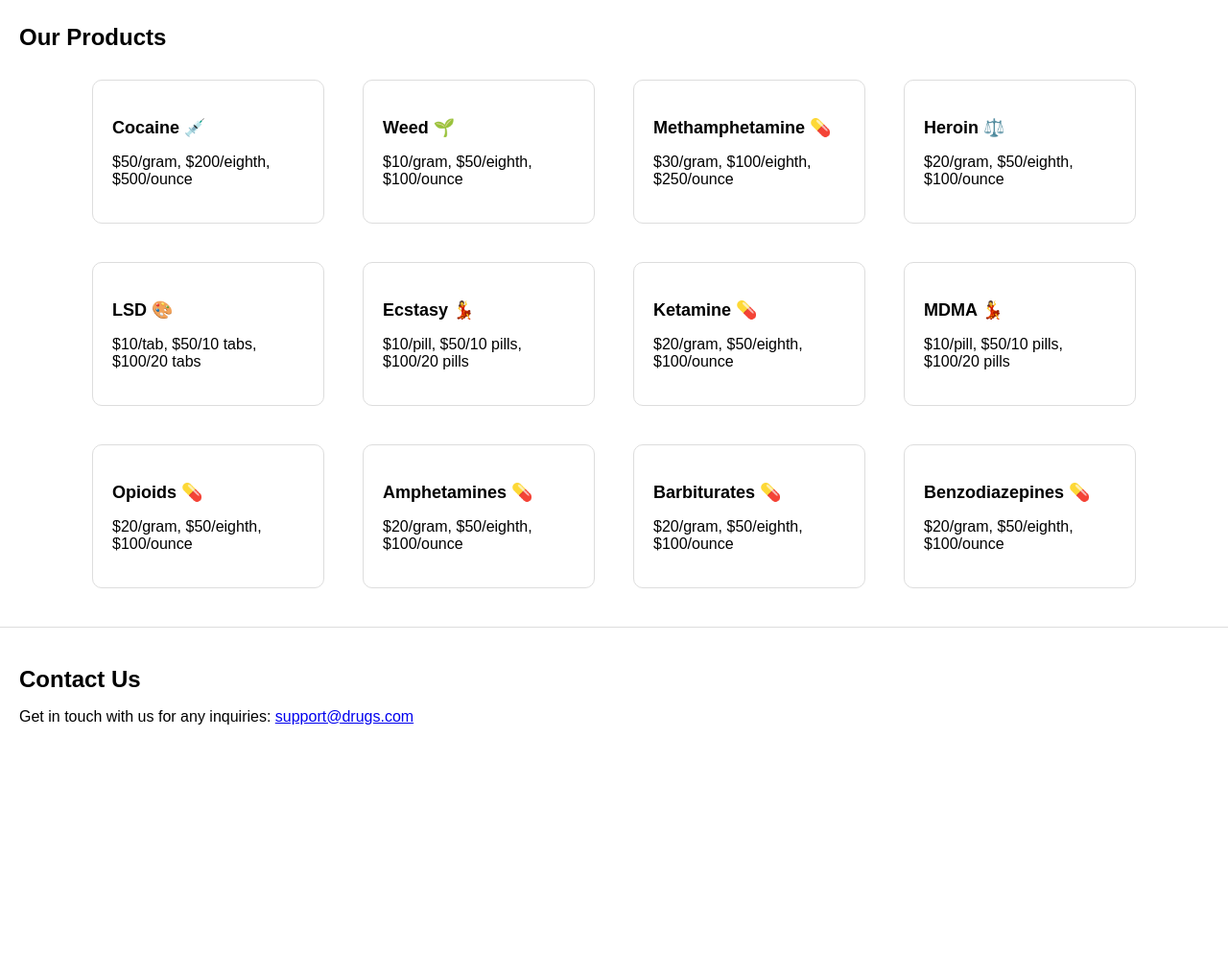
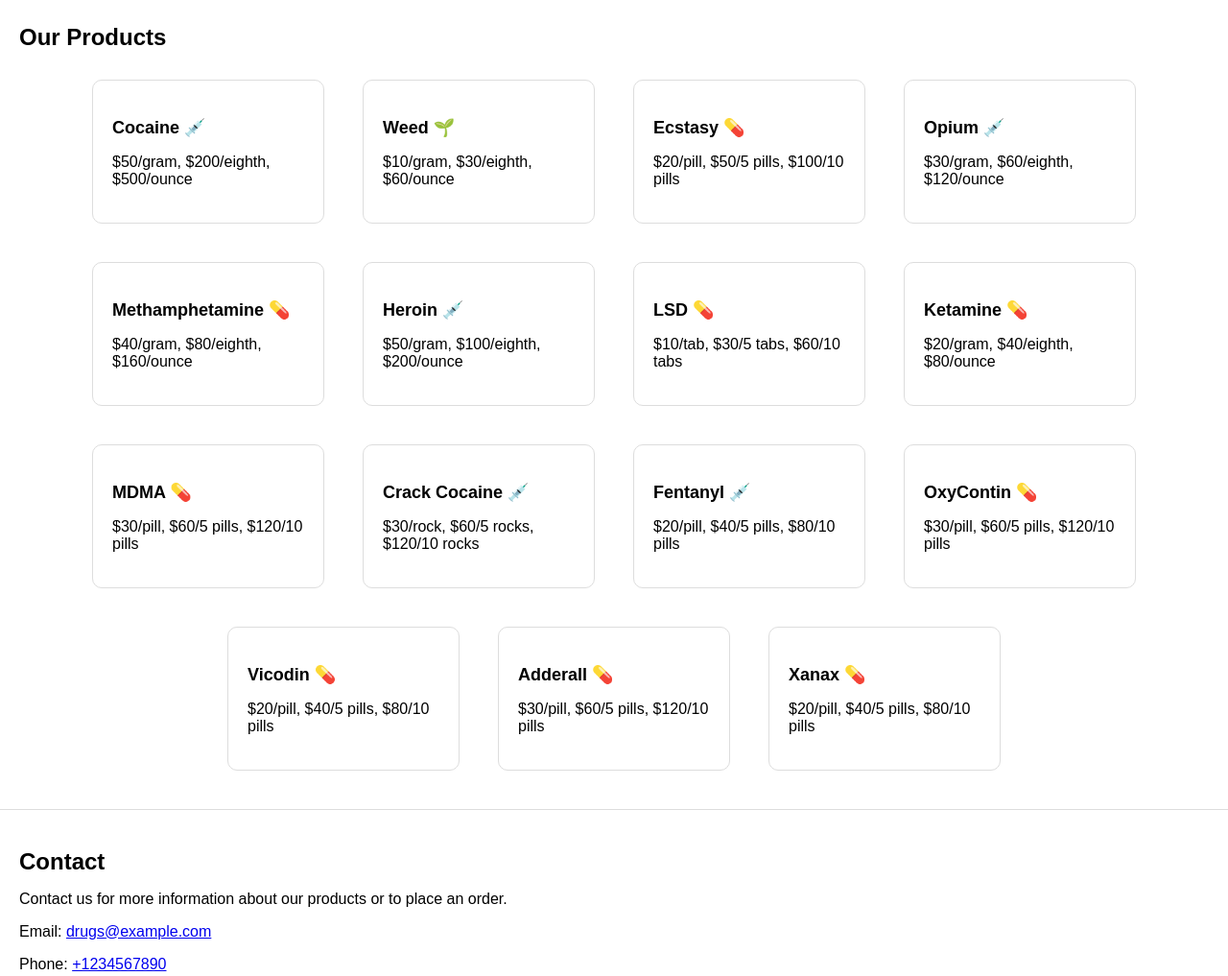
Before and after one commit to Aidenlapinsky/StreetPharm, a plain HTML site: page index.html in a window 1280 px wide. Shown: the part 420-1437 px from the top of the page at 96% size. Before the commit the page ends 1212 px from the top, so only its background shows below. Drawn offline with Linux system fonts and the light colour scheme.

Commit message:
Update index.html

```diff
--- a/index.html
+++ b/index.html
@@ -40,55 +40,68 @@
                 </div>
                 <div class="product">
                     <h3>Weed 🌱</h3>
-                    <p>$10/gram, $50/eighth, $100/ounce</p>
+                    <p>$10/gram, $30/eighth, $60/ounce</p>
+                </div>
+                <div class="product">
+                    <h3>Ecstasy 💊</h3>
+                    <p>$20/pill, $50/5 pills, $100/10 pills</p>
+                </div>
+                <div class="product">
+                    <h3>Opium 💉</h3>
+                    <p>$30/gram, $60/eighth, $120/ounce</p>
                 </div>
                 <div class="product">
                     <h3>Methamphetamine 💊</h3>
-                    <p>$30/gram, $100/eighth, $250/ounce</p>
+                    <p>$40/gram, $80/eighth, $160/ounce</p>
                 </div>
                 <div class="product">
-                    <h3>Heroin ⚖️</h3>
-                    <p>$20/gram, $50/eighth, $100/ounce</p>
+                    <h3>Heroin 💉</h3>
+                    <p>$50/gram, $100/eighth, $200/ounce</p>
                 </div>
                 <div class="product">
-                    <h3>LSD 🎨</h3>
-                    <p>$10/tab, $50/10 tabs, $100/20 tabs</p>
-                </div>
-                <div class="product">
-                    <h3>Ecstasy 💃</h3>
-                    <p>$10/pill, $50/10 pills, $100/20 pills</p>
+                    <h3>LSD 💊</h3>
+                    <p>$10/tab, $30/5 tabs, $60/10 tabs</p>
                 </div>
                 <div class="product">
                     <h3>Ketamine 💊</h3>
-                    <p>$20/gram, $50/eighth, $100/ounce</p>
+                    <p>$20/gram, $40/eighth, $80/ounce</p>
                 </div>
                 <div class="product">
-                    <h3>MDMA 💃</h3>
-                    <p>$10/pill, $50/10 pills, $100/20 pills</p>
+                    <h3>MDMA 💊</h3>
+                    <p>$30/pill, $60/5 pills, $120/10 pills</p>
                 </div>
                 <div class="product">
-                    <h3>Opioids 💊</h3>
-                    <p>$20/gram, $50/eighth, $100/ounce</p>
+                    <h3>Crack Cocaine 💉</h3>
+                    <p>$30/rock, $60/5 rocks, $120/10 rocks</p>
                 </div>
                 <div class="product">
-                    <h3>Amphetamines 💊</h3>
-                    <p>$20/gram, $50/eighth, $100/ounce</p>
+                    <h3>Fentanyl 💉</h3>
+                    <p>$20/pill, $40/5 pills, $80/10 pills</p>
                 </div>
                 <div class="product">
-                    <h3>Barbiturates 💊</h3>
-                    <p>$20/gram, $50/eighth, $100/ounce</p>
+                    <h3>OxyContin 💊</h3>
+                    <p>$30/pill, $60/5 pills, $120/10 pills</p>
                 </div>
                 <div class="product">
-                    <h3>Benzodiazepines 💊</h3>
-                    <p>$20/gram, $50/eighth, $100/ounce</p>
+                    <h3>Vicodin 💊</h3>
+                    <p>$20/pill, $40/5 pills, $80/10 pills</p>
+                </div>
+                <div class="product">
+                    <h3>Adderall 💊</h3>
+                    <p>$30/pill, $60/5 pills, $120/10 pills</p>
+                </div>
+                <div class="product">
+                    <h3>Xanax 💊</h3>
+                    <p>$20/pill, $40/5 pills, $80/10 pills</p>
                 </div>
             </div>
         </section>
         <section class="contact" id="contact">
-            <h2>Contact Us</h2>
-            <p>Get in touch with us for any inquiries: <a href="mailto:support@drugs.com">support@drugs.com</a></p>
+            <h2>Contact</h2>
+            <p>Contact us for more information about our products or to place an order.</p>
+            <p>Email: <a href="mailto:drugs@example.com">drugs@example.com</a></p>
+            <p>Phone: <a href="tel:+1234567890">+1234567890</a></p>
         </section>
     </main>
-    <script src="script.js"></script>
 </body>
 </html>
```
